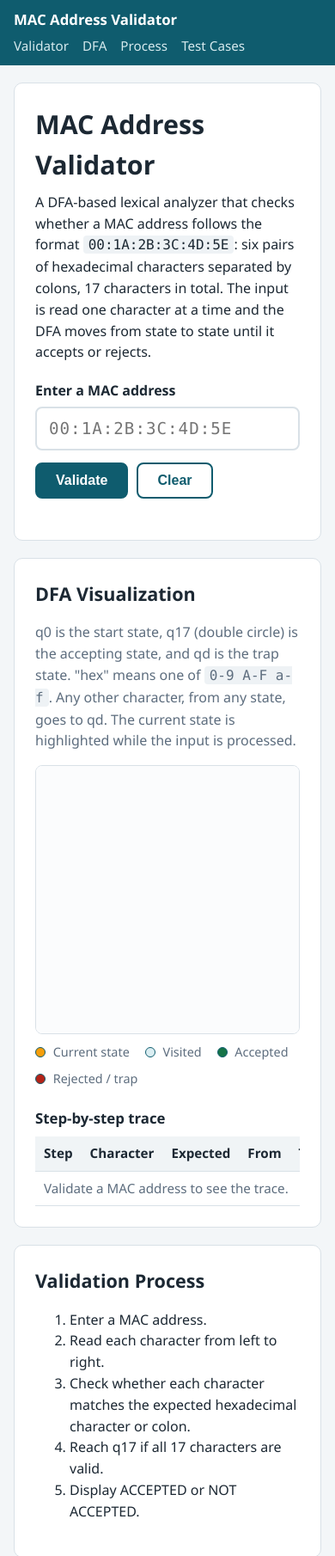
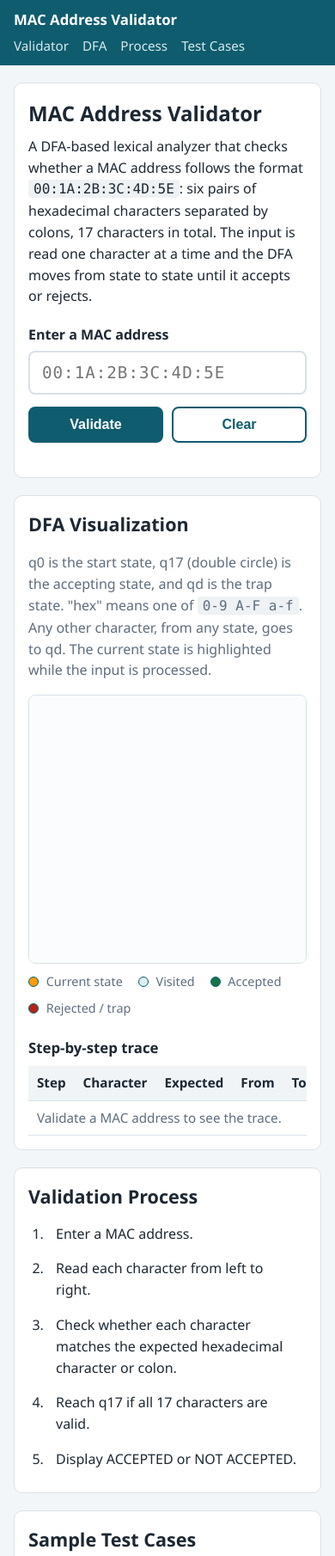
Before and after one commit to trinidadarronnn/MAC-Address-Validation-System, a plain HTML site: page MAC Address Validation System/index.html in a window 390 px wide. Shown: the top 1810 px of the page at 86% size. Drawn offline with Linux system fonts and the light colour scheme.

Commit message:
update style

```diff
--- a/MAC Address Validation System/style.css
+++ b/MAC Address Validation System/style.css
@@ -116,3 +116,18 @@ td.pass { color: var(--ok); font-weight: 700; }
 td.fail { color: var(--bad); font-weight: 700; }
 .sample { font-family: Consolas, monospace; font-size: 1rem; background: none; border: none;
           color: var(--primary); text-decoration: underline; cursor: pointer; padding: 2px 0; }
+
+          /* ===== Process list ===== */
+.process { padding-left: 22px; margin: 8px 0 0; }
+.process li { padding: 6px 10px; margin-bottom: 4px; border-radius: 6px; }
+.process li.on { background: #fff3d6; font-weight: 600; }
+
+.site-footer { text-align: center; color: var(--muted); font-size: .85rem; padding: 20px 0 30px; }
+
+/* ===== Mobile ===== */
+@media (max-width: 600px) {
+  .card { padding: 16px; }
+  h1 { font-size: 1.5rem; }
+  .tape span { width: 24px; height: 32px; font-size: .95rem; }
+  .btn { flex: 1; }
+}
```
